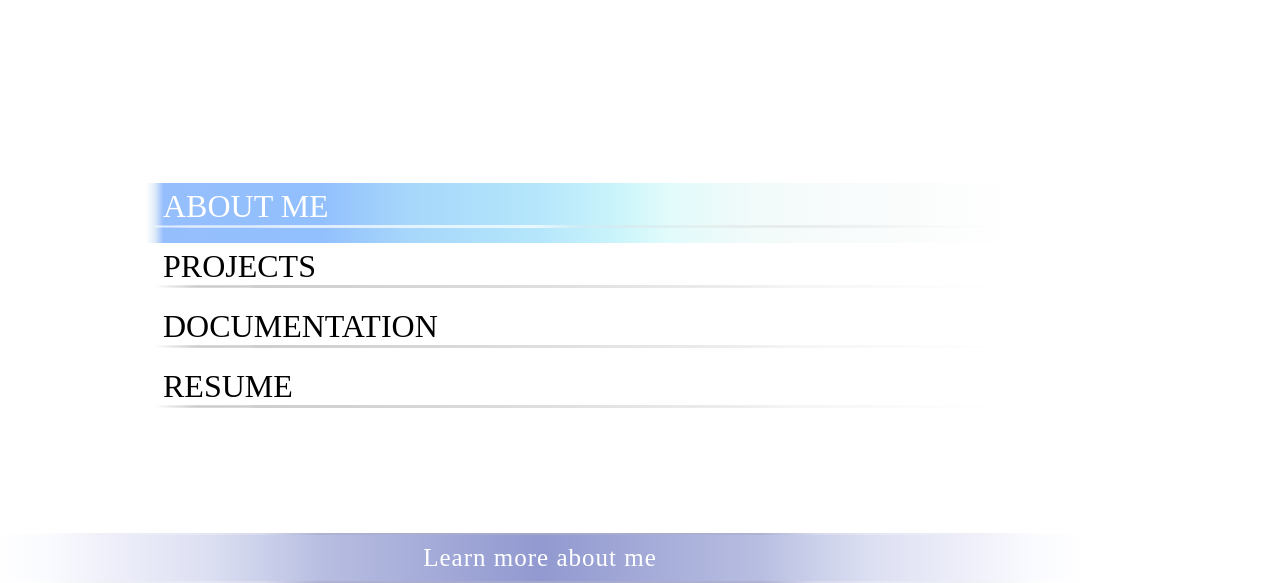
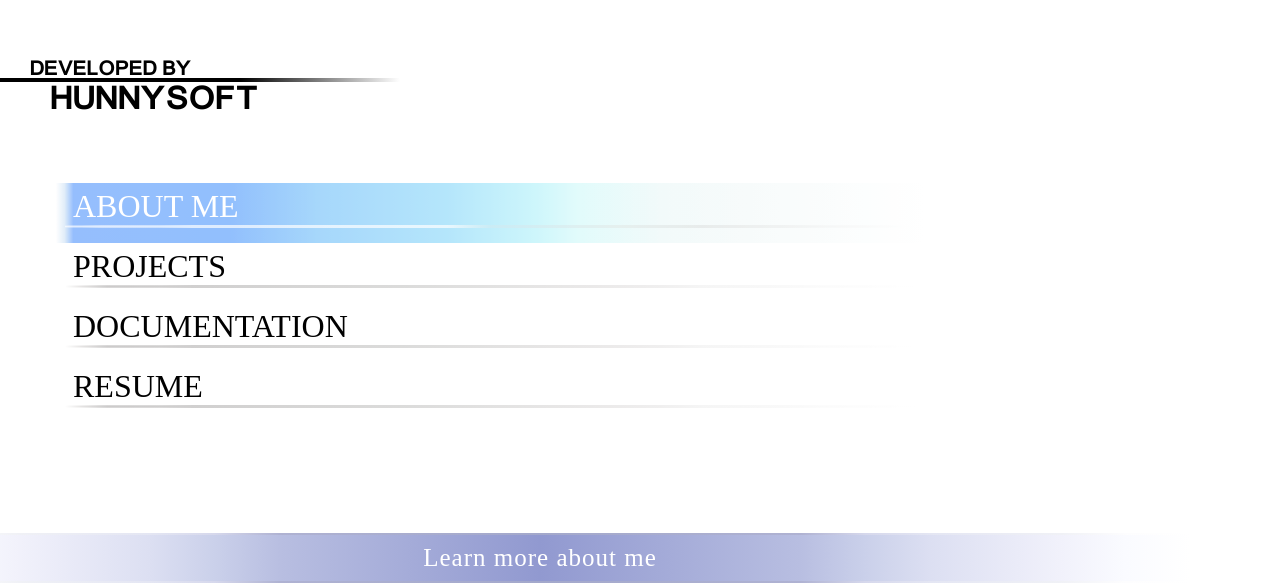
Before and after one commit to KianCodes/kian.codes, a Next.js app in the folder site/: page /khtest in a window 1280 px wide. Shown: the part 222-805 px from the top of the page. Built offline with nearby package versions, Linux system fonts and the light colour scheme; a web font is replaced by a local one.

Commit message:
Created DevelopedBy Component, Added unkoi8b font for DevelopedBy text

```diff
--- /dev/null
+++ b/site/components/kingdom-hearts/DevelopedBy.tsx
@@ -0,0 +1,14 @@
+import React from 'react'
+import styles from 'styles/kh.module.scss'
+
+const DevelopedBy = () => {
+  return (
+    <div className={styles.developedBy}>
+      <span className={styles.textTop}>DEVELOPED BY</span>
+      <hr />
+      <span className={styles.textBottom}>HUNNYSOFT</span>
+    </div>
+  )
+}
+
+export default DevelopedBy
--- a/site/pages/khtest/index.tsx
+++ b/site/pages/khtest/index.tsx
@@ -2,6 +2,7 @@ import React, { useState } from 'react'
 import styles from 'styles/kh.module.scss'
 import MainMenuButton from 'components/kingdom-hearts/MainMenuButton'
 import DescriptionBox from 'components/kingdom-hearts/DescriptionBox'
+import DevelopedBy from 'components/kingdom-hearts/DevelopedBy'
 const KHHome = () => {
   const [description, setDescription] = useState<string>('Learn more about me')
   const [selection, setSelection] = useState<number>(0)
@@ -39,6 +40,7 @@ const KHHome = () => {
           </MainMenuButton>
         ))}
       </section>
+      <DevelopedBy />
       <footer>
         <DescriptionBox description={description} selection={selection} />
       </footer>
--- a/site/styles/kh.module.scss
+++ b/site/styles/kh.module.scss
@@ -8,6 +8,12 @@
   font-family: 'KH-Normal-Menu';
   src: url(../assets/fonts/KingdomHearts/KH-Normal-Menu.ttf);
   font-weight: 500;
+  font-style: normal;
+}
+@font-face {
+  font-family: 'unkoi8b';
+  src: url(../assets/fonts/KingdomHearts/unkoi8b.ttf);
+  font-weight: 700;
   font-style: normal;
 }
 .root {
@@ -21,7 +27,7 @@
 .buttonContainer {
   position: relative;
   top: 150px;
-  right: 60px;
+  right: 150px;
 }
 
 .button {
@@ -88,7 +94,7 @@
   align-items: center;
   position: relative;
   top: 260px;
-  width: 1100px;
+  width: 1300px;
   right: 100px;
   height: 50px;
   color: white;
@@ -487,3 +493,28 @@
     );
   }
 }
+
+.developedBy {
+  position: absolute;
+  top: 35%;
+  left: 0;
+  color: black;
+  font-family: 'unkoi8b';
+  line-height: 1;
+  .textTop {
+    padding-left: 30px;
+    font-size: 20px;
+  }
+  .textBottom {
+    padding-left: 50px;
+    font-size: 32px;
+  }
+  hr {
+    width: 400px;
+    margin: 0;
+    background: linear-gradient(to right, black 0%, black 60%, white 100%);
+    margin: 0;
+    height: 4px;
+    border: 0px;
+  }
+}
```
Also changed, not shown: site/assets/fonts/KingdomHearts/unkoi8b.ttf (added).
